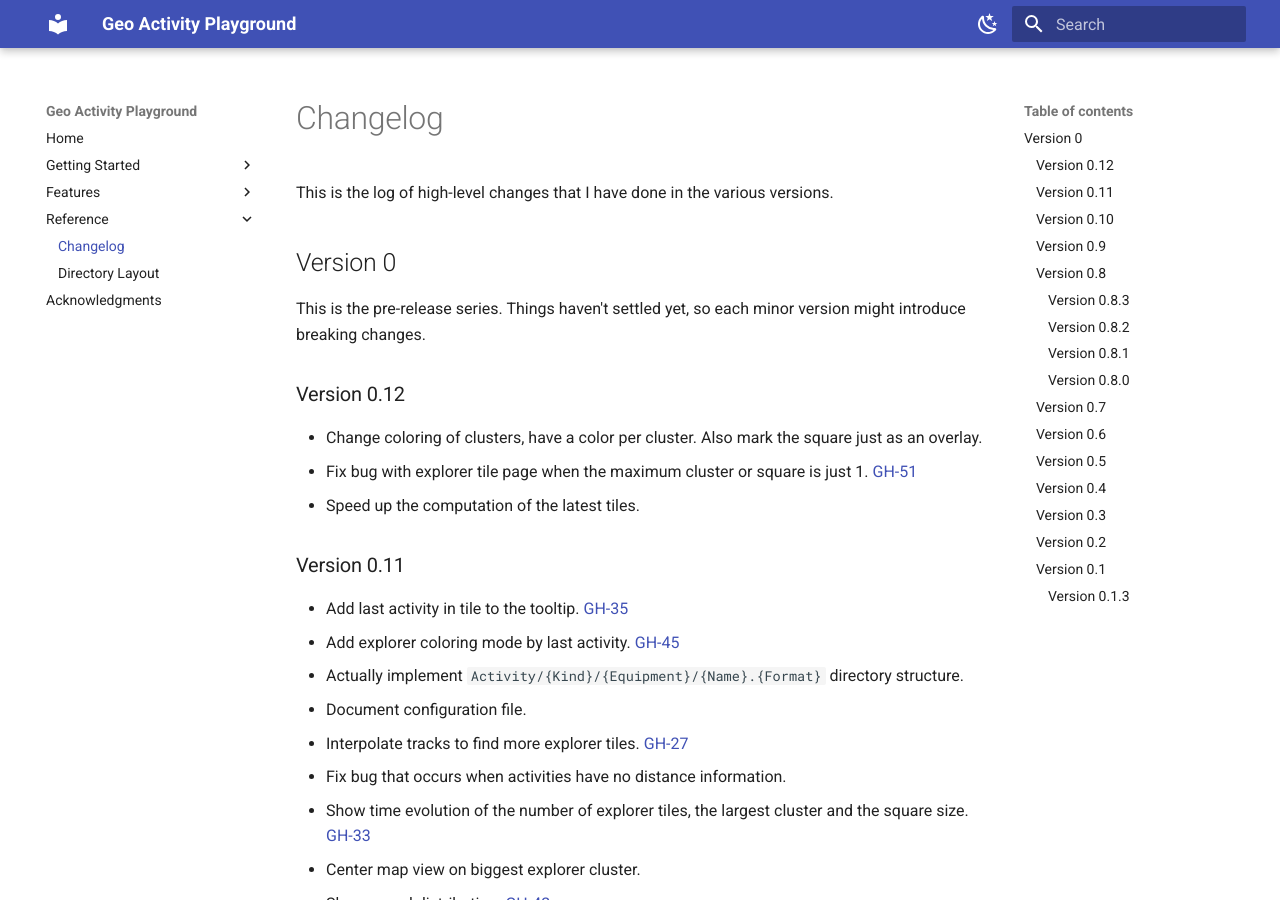
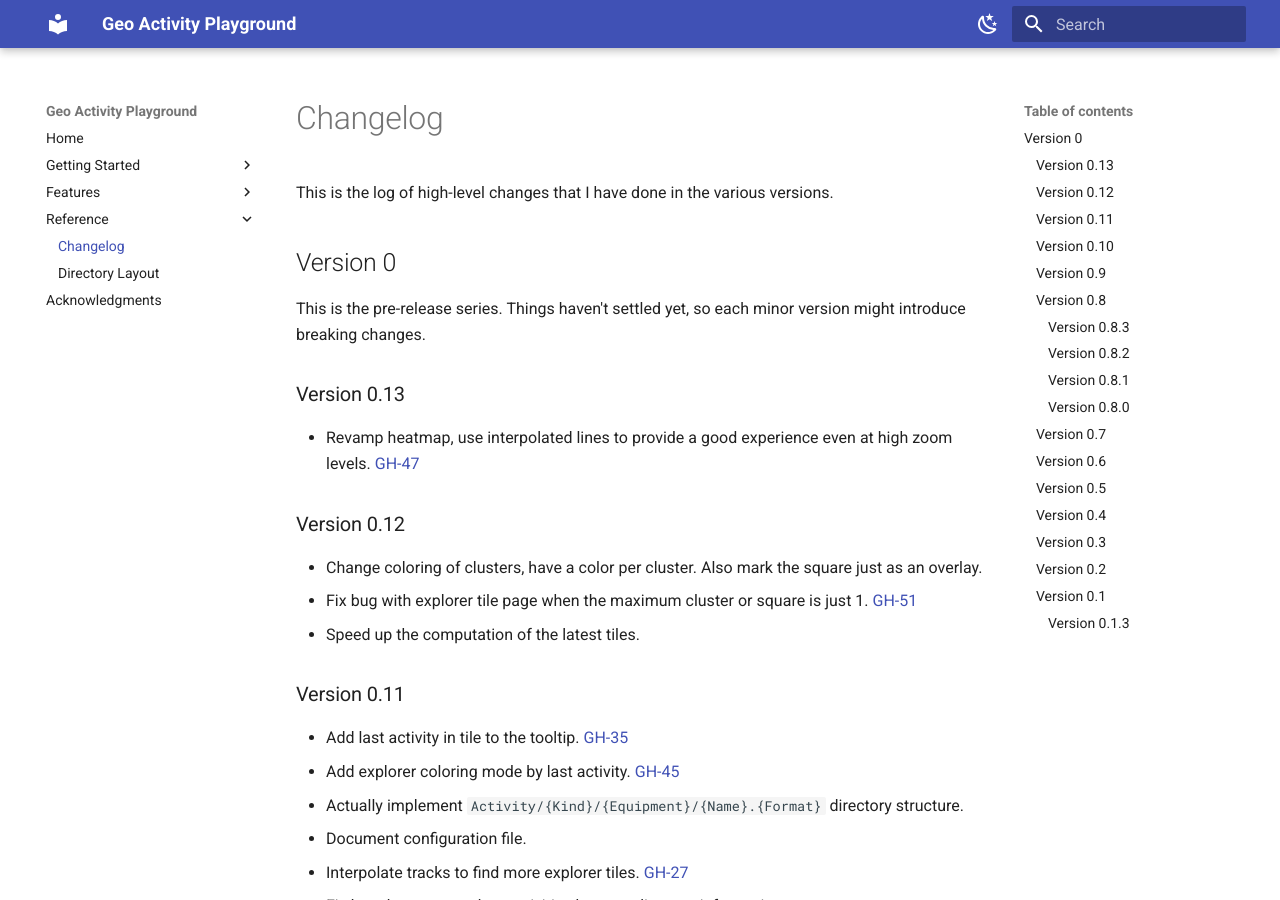
Before and after one commit to martin-ueding/geo-activity-playground, an MkDocs documentation site: the page built from docs/reference/changelog.md, in a window 1280 px wide and 900 px high. Built offline with MkDocs 1.6.1 and Material for MkDocs 9.7.7, drawn with Linux system fonts in a browser that asks for light colours.

Commit message:
Changelog entry

```diff
--- a/docs/reference/changelog.md
+++ b/docs/reference/changelog.md
@@ -5,6 +5,10 @@ This is the log of high-level changes that I have done in the various versions.
 ## Version 0
 
 This is the pre-release series. Things haven't settled yet, so each minor version might introduce breaking changes.
+
+### Version 0.13
+
+- Revamp heatmap, use interpolated lines to provide a good experience even at high zoom levels. [GH-47](https://github.com/martin-ueding/geo-activity-playground/issues/47)
 
 ### Version 0.12
 
```
